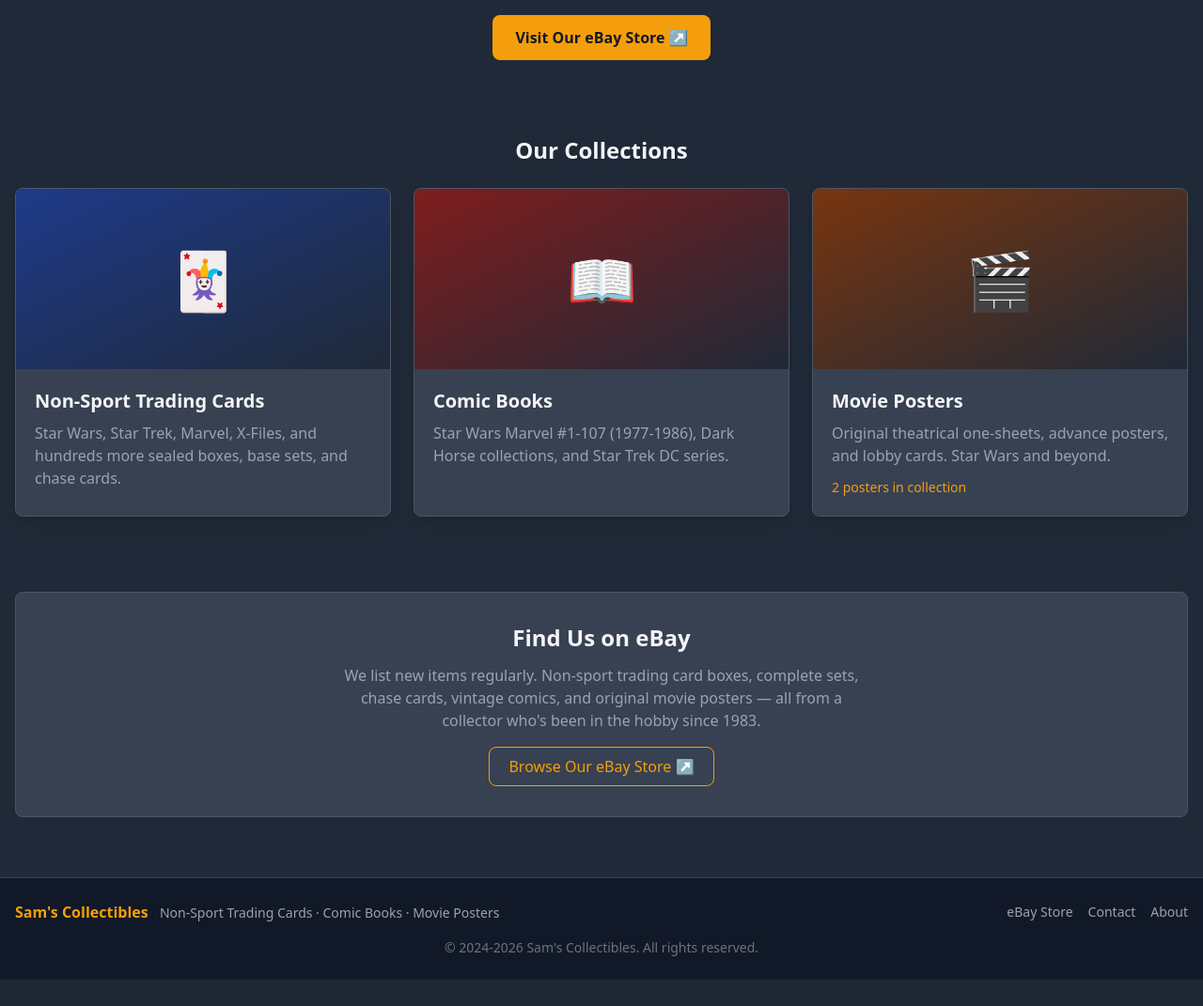
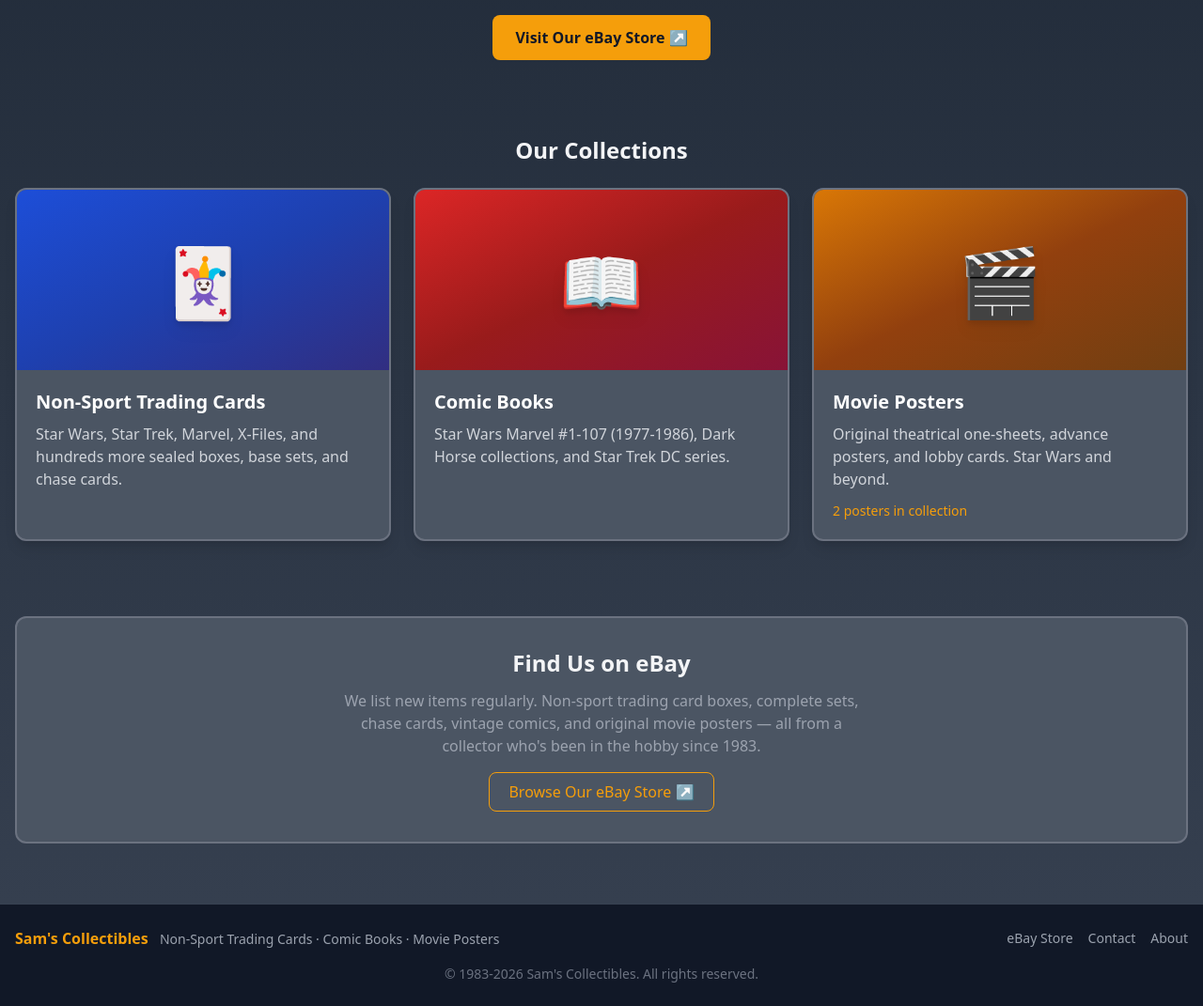
Before and after one commit to samrogers-com/sc4, a Django app: page / in a window 1280 px wide. Shown: the part 265-1336 px from the top of the page at 94% size. Before the commit the page ends 1308 px from the top, so only its background shows below. Run offline with Django 5.2, Linux system fonts and the light colour scheme; data comes from the database, SQL or seed files in the repository; data that the repository does not hold is empty; parts of the project's set-up code (start-up, migrations or seed data) failed here and were passed over; some libraries are stand-ins or nearby versions.

Commit message:
Lighten theme, fix NS cards loading, update footer to 1983-2026
- Lighten body from solid gray-800 to gradient (gray-800 to gray-700)
- Brighter collection cards: gray-600 bg, bolder gradients, larger
  icons with drop shadows, hover scale effect, white text
- Fix NS cards "loading forever" — HTMX partial template path was
  wrong (partials/ vs non_sports_cards/partials/)
- Update partial to dark theme styling (was white bg on dark page)
- Footer copyright: 1983-2026 (collecting since 1983)
- Lighten eBay section card

Co-Authored-By: Claude Opus 4.6 (1M context) <noreply@anthropic.com>

```diff
--- a/src/non_sports_cards/views.py
+++ b/src/non_sports_cards/views.py
@@ -28,6 +28,6 @@ def list_cards(request):
 
     # HTMX partial or full page
     if request.htmx:
-        return render(request, 'partials/non_sports_cards_list_partial.html', context)
+        return render(request, 'non_sports_cards/partials/non_sports_cards_list_partial.html', context)
 
     return render(request, 'non_sports_cards/home.html', context)
--- a/src/samscollectibles/templates/base.html
+++ b/src/samscollectibles/templates/base.html
@@ -11,7 +11,7 @@
     <link rel="stylesheet" href="{% static 'css/base.css' %}">
     <link rel="icon" href="{% static 'images/favicon.ico' %}">
 </head>
-<body class="flex flex-col min-h-screen bg-gray-800 text-gray-100">
+<body class="flex flex-col min-h-screen bg-gradient-to-b from-gray-800 via-gray-750 to-gray-700 text-gray-100">
 
     <!-- Sticky Header -->
     <header class="sticky top-0 z-50 bg-gray-900 border-b border-gray-700 shadow-lg">
@@ -100,7 +100,7 @@
                 </div>
             </div>
             <div class="text-center text-sm mt-4 text-gray-500">
-                &copy; 2024-2026 Sam's Collectibles. All rights reserved.
+                &copy; 1983-2026 Sam's Collectibles. All rights reserved.
             </div>
         </div>
     </footer>
--- a/src/samscollectibles/templates/home.html
+++ b/src/samscollectibles/templates/home.html
@@ -24,13 +24,13 @@
 
         <!-- Non-Sport Trading Cards -->
         <a href="{% url 'non_sports_cards:non_sports_cards_home' %}"
-           class="group block bg-gray-700 rounded-lg overflow-hidden border border-gray-600 hover:border-amber-500 transition shadow-lg hover:shadow-amber-500/10">
-            <div class="h-48 bg-gradient-to-br from-blue-900 to-gray-800 flex items-center justify-center">
-                <span class="text-6xl">&#127183;</span>
+           class="group block bg-gray-600 rounded-xl overflow-hidden border-2 border-gray-500 hover:border-amber-400 transition-all shadow-lg hover:shadow-amber-500/20 hover:scale-[1.02]">
+            <div class="h-48 bg-gradient-to-br from-blue-700 via-blue-800 to-indigo-900 flex items-center justify-center">
+                <span class="text-7xl drop-shadow-lg">&#127183;</span>
             </div>
             <div class="p-5">
-                <h3 class="text-xl font-bold text-gray-100 group-hover:text-amber-400 transition">Non-Sport Trading Cards</h3>
-                <p class="text-gray-400 mt-2">Star Wars, Star Trek, Marvel, X-Files, and hundreds more sealed boxes, base sets, and chase cards.</p>
+                <h3 class="text-xl font-bold text-white group-hover:text-amber-300 transition">Non-Sport Trading Cards</h3>
+                <p class="text-gray-300 mt-2">Star Wars, Star Trek, Marvel, X-Files, and hundreds more sealed boxes, base sets, and chase cards.</p>
                 {% if ns_card_count %}
                 <p class="text-amber-500 text-sm mt-3 font-medium">{{ ns_card_count }} sets in collection</p>
                 {% endif %}
@@ -39,13 +39,13 @@
 
         <!-- Comic Books -->
         <a href="{% url 'comic_books:comicbooks_home' %}"
-           class="group block bg-gray-700 rounded-lg overflow-hidden border border-gray-600 hover:border-amber-500 transition shadow-lg hover:shadow-amber-500/10">
-            <div class="h-48 bg-gradient-to-br from-red-900 to-gray-800 flex items-center justify-center">
-                <span class="text-6xl">&#128214;</span>
+           class="group block bg-gray-600 rounded-xl overflow-hidden border-2 border-gray-500 hover:border-amber-400 transition-all shadow-lg hover:shadow-amber-500/20 hover:scale-[1.02]">
+            <div class="h-48 bg-gradient-to-br from-red-600 via-red-800 to-rose-900 flex items-center justify-center">
+                <span class="text-7xl drop-shadow-lg">&#128214;</span>
             </div>
             <div class="p-5">
-                <h3 class="text-xl font-bold text-gray-100 group-hover:text-amber-400 transition">Comic Books</h3>
-                <p class="text-gray-400 mt-2">Star Wars Marvel #1-107 (1977-1986), Dark Horse collections, and Star Trek DC series.</p>
+                <h3 class="text-xl font-bold text-white group-hover:text-amber-300 transition">Comic Books</h3>
+                <p class="text-gray-300 mt-2">Star Wars Marvel #1-107 (1977-1986), Dark Horse collections, and Star Trek DC series.</p>
                 {% if comic_count %}
                 <p class="text-amber-500 text-sm mt-3 font-medium">{{ comic_count }} issues in collection</p>
                 {% endif %}
@@ -54,13 +54,13 @@
 
         <!-- Movie Posters -->
         <a href="{% url 'movie_posters:home' %}"
-           class="group block bg-gray-700 rounded-lg overflow-hidden border border-gray-600 hover:border-amber-500 transition shadow-lg hover:shadow-amber-500/10">
-            <div class="h-48 bg-gradient-to-br from-amber-900 to-gray-800 flex items-center justify-center">
-                <span class="text-6xl">&#127916;</span>
+           class="group block bg-gray-600 rounded-xl overflow-hidden border-2 border-gray-500 hover:border-amber-400 transition-all shadow-lg hover:shadow-amber-500/20 hover:scale-[1.02]">
+            <div class="h-48 bg-gradient-to-br from-amber-600 via-amber-800 to-yellow-900 flex items-center justify-center">
+                <span class="text-7xl drop-shadow-lg">&#127916;</span>
             </div>
             <div class="p-5">
-                <h3 class="text-xl font-bold text-gray-100 group-hover:text-amber-400 transition">Movie Posters</h3>
-                <p class="text-gray-400 mt-2">Original theatrical one-sheets, advance posters, and lobby cards. Star Wars and beyond.</p>
+                <h3 class="text-xl font-bold text-white group-hover:text-amber-300 transition">Movie Posters</h3>
+                <p class="text-gray-300 mt-2">Original theatrical one-sheets, advance posters, and lobby cards. Star Wars and beyond.</p>
                 {% if poster_count %}
                 <p class="text-amber-500 text-sm mt-3 font-medium">{{ poster_count }} posters in collection</p>
                 {% endif %}
@@ -72,7 +72,7 @@
 
 <!-- About / eBay Section -->
 <section class="py-8 mt-4">
-    <div class="bg-gray-700 rounded-lg border border-gray-600 p-8 text-center">
+    <div class="bg-gray-600 rounded-xl border-2 border-gray-500 p-8 text-center">
         <h2 class="text-2xl font-bold text-gray-100 mb-3">Find Us on eBay</h2>
         <p class="text-gray-400 max-w-xl mx-auto mb-4">
             We list new items regularly. Non-sport trading card boxes, complete sets, chase cards,
```
Also changed, not shown: src/samscollectibles/templates/non_sports_cards/partials/non_sports_cards_list_partial.html (+16 -10 lines).
